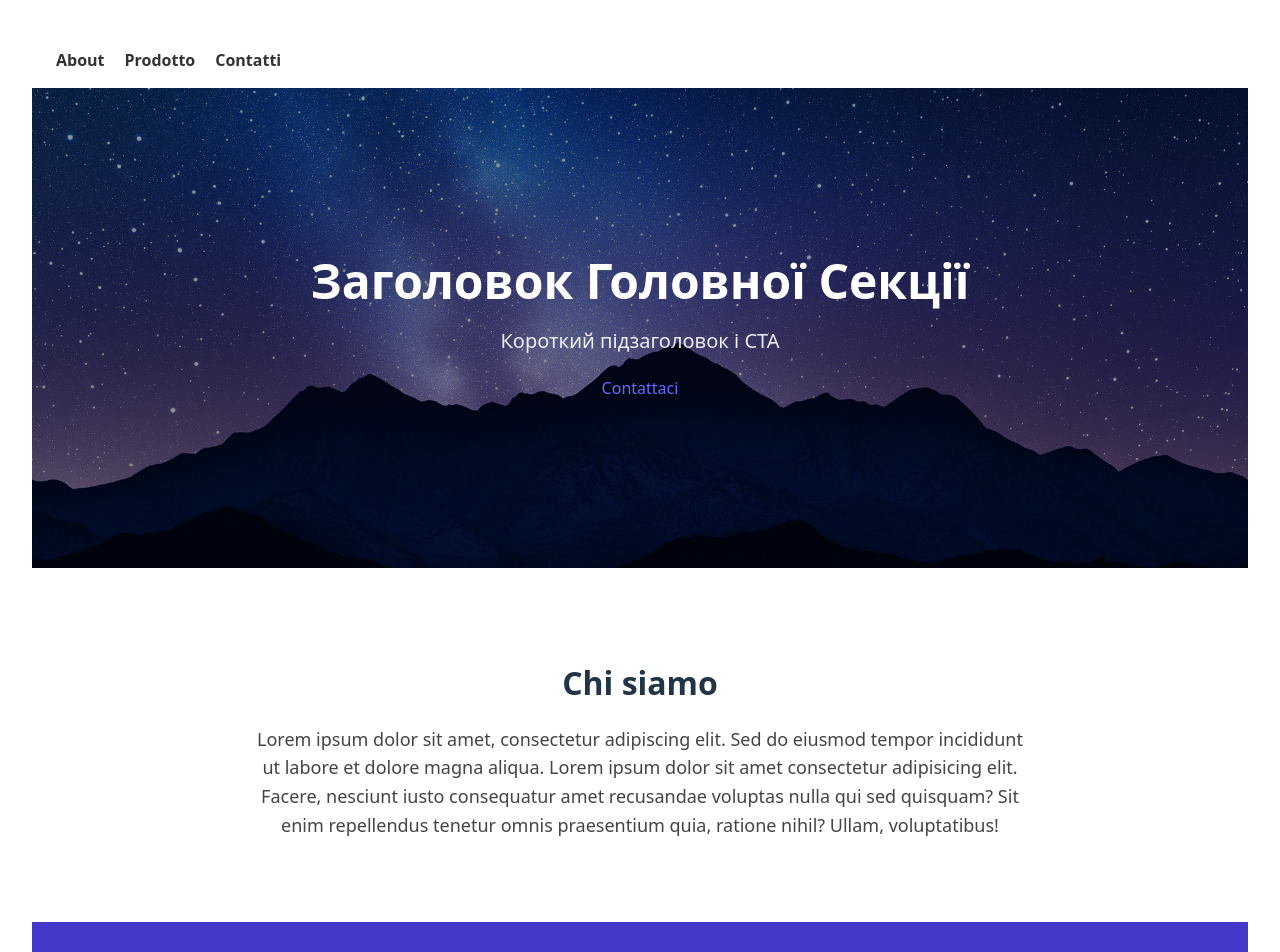
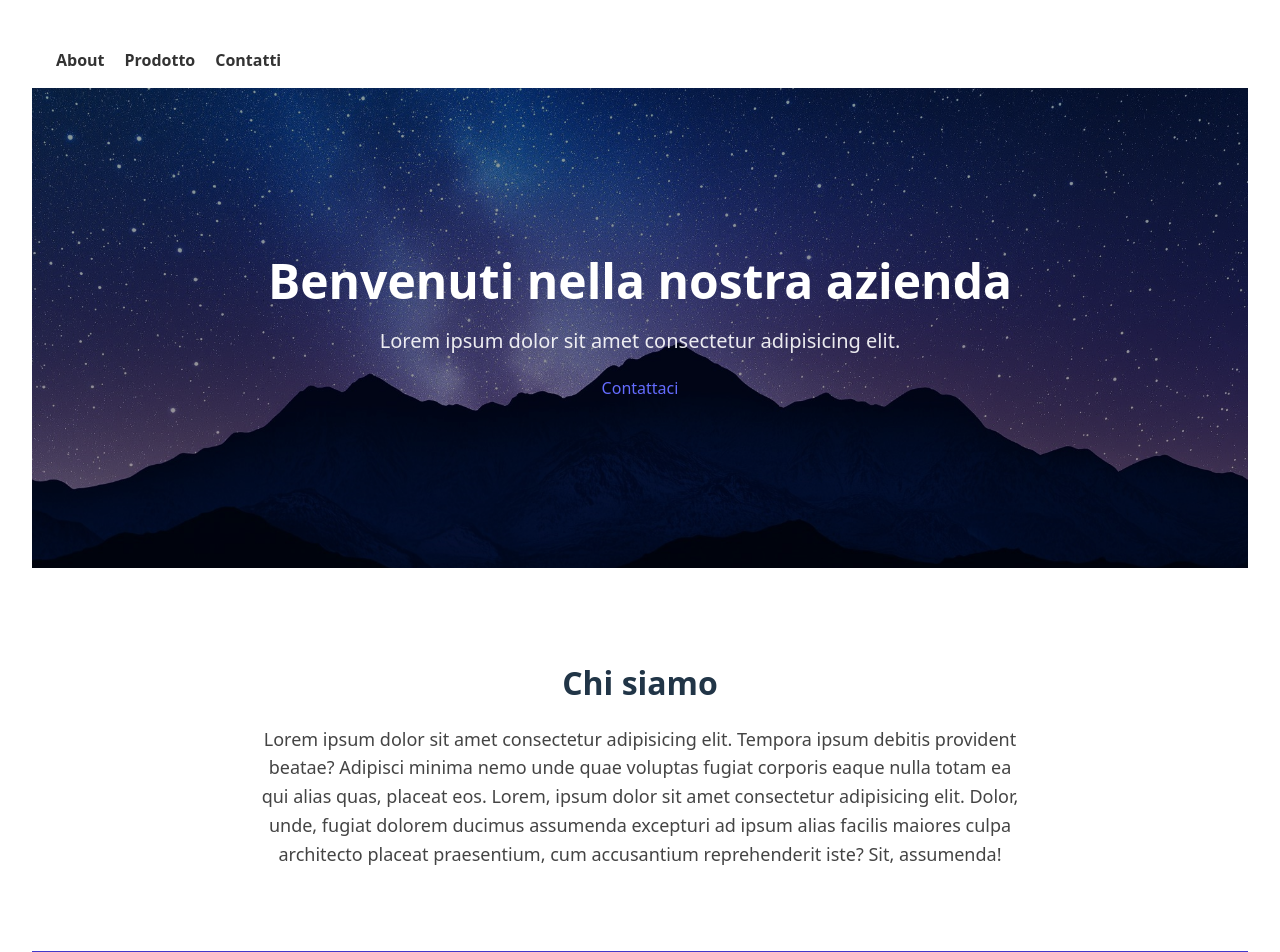
Before and after one commit to Maridecolmenares/progetto-react-css, a React (Vite) app: page / in a window 1280 px wide. Shown: the top 952 px of the page. Built offline with nearby package versions, Linux system fonts and the light colour scheme.

Commit message:
fix: fixed Hero and TextBlock components

```diff
--- a/src/App.jsx
+++ b/src/App.jsx
@@ -15,7 +15,7 @@ function App() {
     <>
       <Header />
       <Hero/>
-      <TextBlock title="Chi siamo" text="Lorem ipsum dolor sit amet, consectetur adipiscing elit. Sed do eiusmod tempor incididunt ut labore et dolore magna aliqua. Lorem ipsum dolor sit amet consectetur adipisicing elit. Facere, nesciunt iusto consequatur amet recusandae voluptas nulla qui sed quisquam? Sit enim repellendus tenetur omnis praesentium quia, ratione nihil? Ullam, voluptatibus!" />
+      <TextBlock />
       <CTABanner />
       <ImageTextBlock />
       <Footer/>
--- a/src/components/Hero/Hero.jsx
+++ b/src/components/Hero/Hero.jsx
@@ -1,7 +1,7 @@
 import './Hero.css';
 import heroImg from '../../assets/images/hero_image.jpg'; // шлях відносно файлу
 
-export default function Hero({ title = "Заголовок Головної Секції", subtitle = "Короткий підзаголовок і CTA" }) {
+export default function Hero({ title = "Benvenuti nella nostra azienda", subtitle = "Lorem ipsum dolor sit amet consectetur adipisicing elit. " }) {
     return (
         <section className="hero-section">
             <img src={heroImg} alt="Hero background" className="hero-bg" />
--- a/src/components/TextBlock/TextBlock.jsx
+++ b/src/components/TextBlock/TextBlock.jsx
@@ -3,8 +3,8 @@ import './TextBlock.css';
 export default function TextBlock({ id, title, text }) {
     return (
         <section id={id} className="text-block container">
-            <h2 className="text-block-title">{title}</h2>
-            <p className="text-block-text">{text}</p>
+            <h2 className="text-block-title">Chi siamo</h2>
+            <p className="text-block-text">Lorem ipsum dolor sit amet consectetur adipisicing elit. Tempora ipsum debitis provident beatae? Adipisci minima nemo unde quae voluptas fugiat corporis eaque nulla totam ea qui alias quas, placeat eos. Lorem, ipsum dolor sit amet consectetur adipisicing elit. Dolor, unde, fugiat dolorem ducimus assumenda excepturi ad ipsum alias facilis maiores culpa architecto placeat praesentium, cum accusantium reprehenderit iste? Sit, assumenda!</p>
         </section>
     );
 }
```
